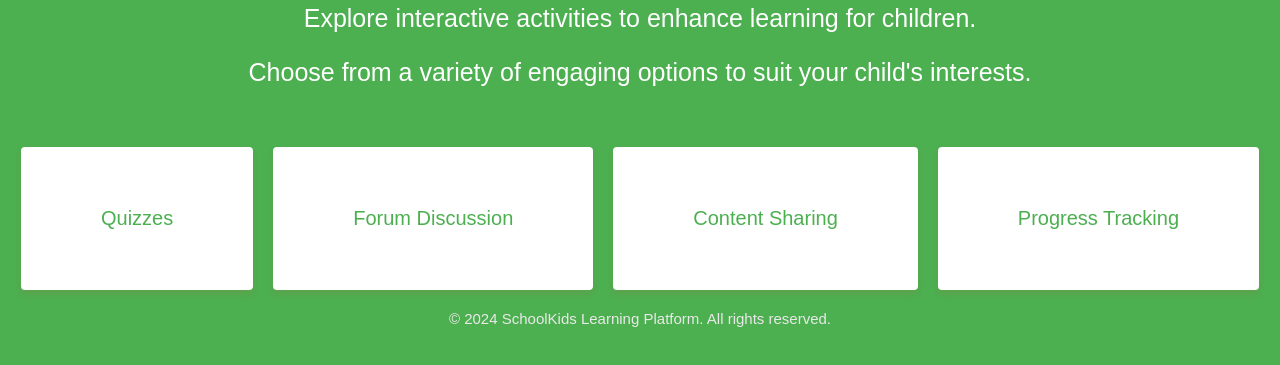
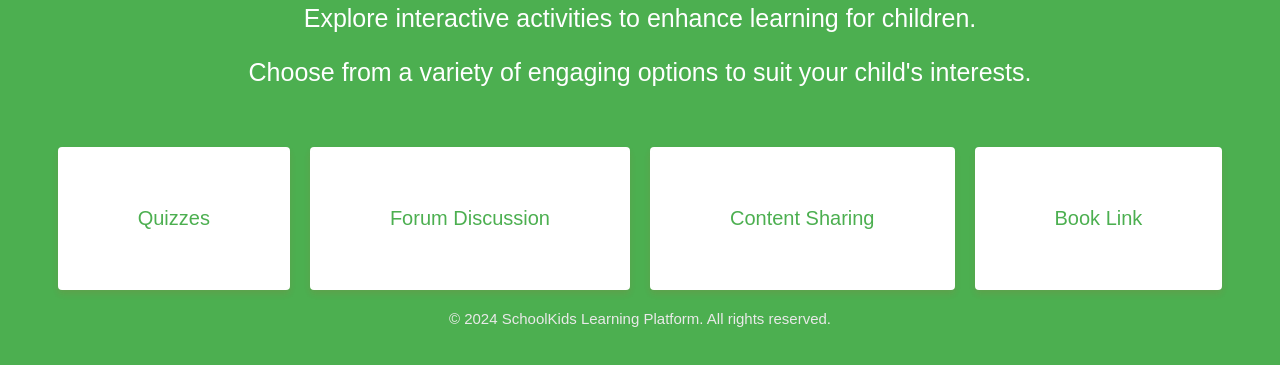
Before and after one commit to misyasyafiqah/Learning_Website, a plain HTML site: page index1.html in a window 1280 px wide. Shown: the part 171-536 px from the top of the page. Drawn offline with Linux system fonts and the light colour scheme.

Commit message:
Update index1.html

```diff
--- a/index1.html
+++ b/index1.html
@@ -77,7 +77,7 @@
     <a href="index.html" class="big-button">Quizzes</a>
     <a href="forum.html" class="big-button">Forum Discussion</a>
     <a href="content.html" class="big-button">Content Sharing</a>
-    <a href="progress.html" class="big-button">Progress Tracking</a>
+    <a href="resources.html" class="big-button">Book Link</a>
 </div>
 
 <div class="footer">
```
